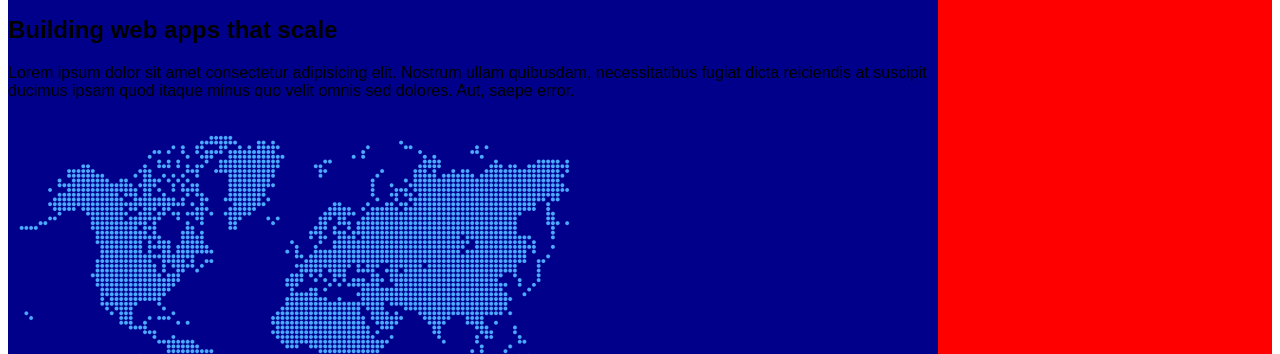
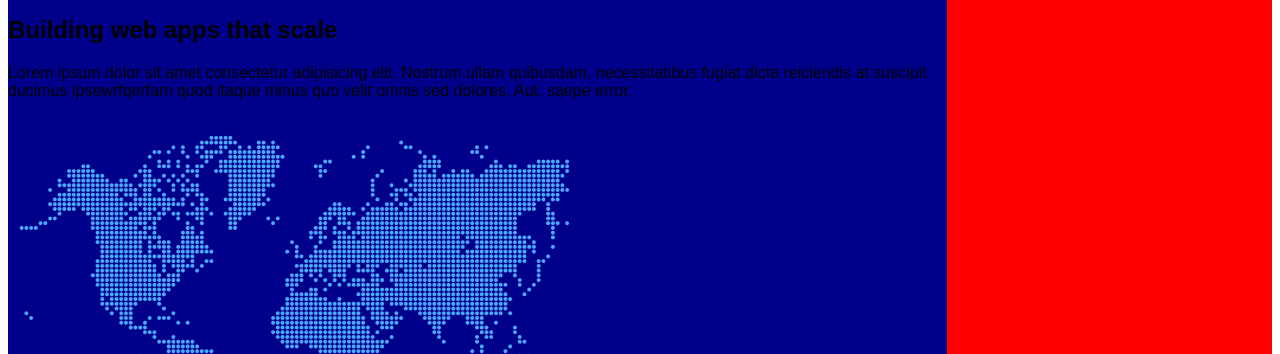
Before and after one commit to kristophernorth/cool-site-lab, a plain HTML site: page index.html in a window 1280 px wide. Shown: the part 446-800 px from the top of the page. Drawn offline with Linux system fonts and the light colour scheme.

Commit message:
text update

```diff
--- a/index.html
+++ b/index.html
@@ -26,7 +26,8 @@
       <p>SERVICES</p>
       <h1>Building web apps that scale</h1>
       <p>Lorem ipsum dolor sit amet consectetur adipisicing elit. Nostrum ullam quibusdam, necessitatibus fugiat dicta
-        reiciendis at suscipit ducimus ipsam quod itaque minus quo velit omnis sed dolores. Aut, saepe error.</p>
+        reiciendis at suscipit ducimus ipsewrfqerfam quod itaque minus quo velit omnis sed dolores. Aut, saepe error.
+      </p>
       <img src="assets/images/world.png" alt="World image">
     </section>
 
```
